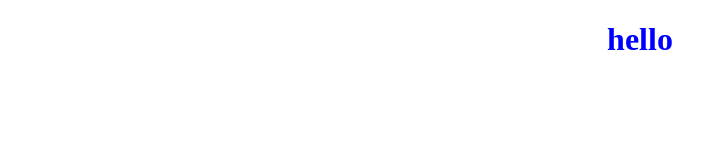
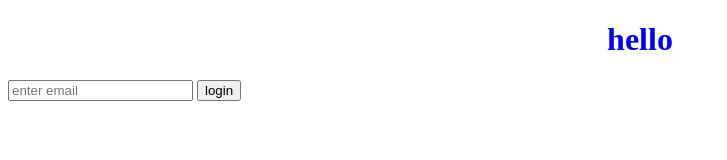
Before and after one commit to u19192372/my-awesome-project-, a plain HTML site: page index.html in a window 1280 px wide. Shown: the whole page, without its empty margins (0-727 px from the left). Drawn offline with Linux system fonts and the light colour scheme.

Commit message:
added html form

```diff
--- a/index.html
+++ b/index.html
@@ -8,6 +8,10 @@
   </head>
   <body>
     <h1>hello</h1>
+    <form>
+      <input type="text" placeholder="enter email" />
+      <input type="submit" value="login" />
+    </form>
     <script src="script.js"></script>
   </body>
 </html>
```
